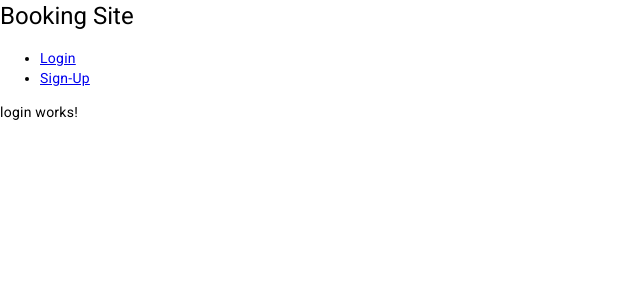
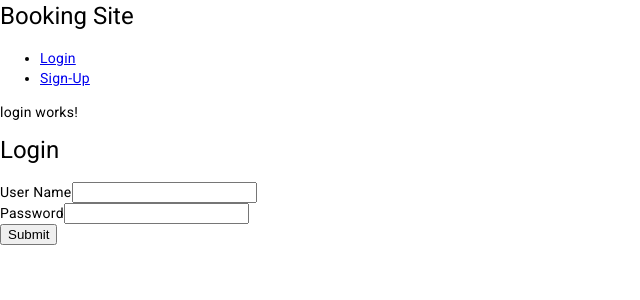
Before and after one commit to abfeb8/bookings-portal, an Angular app in the folder Frontend/Booking-app/: page /login in a window 1280 px wide. Shown: the top 300 px of the page, without its empty margins (0-640 px from the left). Built offline with nearby package versions, Linux system fonts and the light colour scheme.

Commit message:
added login form

```diff
--- /dev/null
+++ b/Frontend/Booking-app/src/app/forms/login-form/login-form.component.html
@@ -0,0 +1,14 @@
+<div class="container">
+    <h1>Login</h1>
+    <form [formGroup]="loginForm">
+        <div class="formGroup">
+            <label>User Name</label>
+            <input type="text" class="form-control" formControlName="userName">
+        </div>
+        <div class="formGroup">
+            <label>Password</label>
+            <input type="password" class="form-control" formControlName="password">
+        </div>
+        <button type="submit" (click)="submit()">Submit</button>
+    </form>
+</div>
--- /dev/null
+++ b/Frontend/Booking-app/src/app/forms/login-form/login-form.component.ts
@@ -0,0 +1,28 @@
+import { Component, OnInit } from '@angular/core';
+import { FormBuilder, FormGroup, Validators } from '@angular/forms';
+
+@Component({
+  selector: 'app-login-form',
+  templateUrl: './login-form.component.html',
+  styleUrls: ['./login-form.component.css']
+})
+export class LoginFormComponent implements OnInit {
+
+  loginForm!: FormGroup;
+
+  constructor(private formBuilder: FormBuilder) {}
+
+  ngOnInit(): void {
+    this.loginForm = this.formBuilder.group(
+      {
+        userName: ["", Validators.required],
+        password: ["", Validators.required]
+      }
+    )
+  }
+
+  submit() {
+    console.log(this.loginForm);
+  }
+
+}
--- a/Frontend/Booking-app/src/app/user-auth/login/login.component.html
+++ b/Frontend/Booking-app/src/app/user-auth/login/login.component.html
@@ -1 +1,2 @@
 <p>login works!</p>
+<app-login-form></app-login-form>
```
Also changed, not shown: Frontend/Booking-app/src/app/app.module.ts (+7 -3 lines), Frontend/Booking-app/src/app/forms/login-form/login-form.component.css (added), 1 other file (tests, documents, lock files or other folders).
